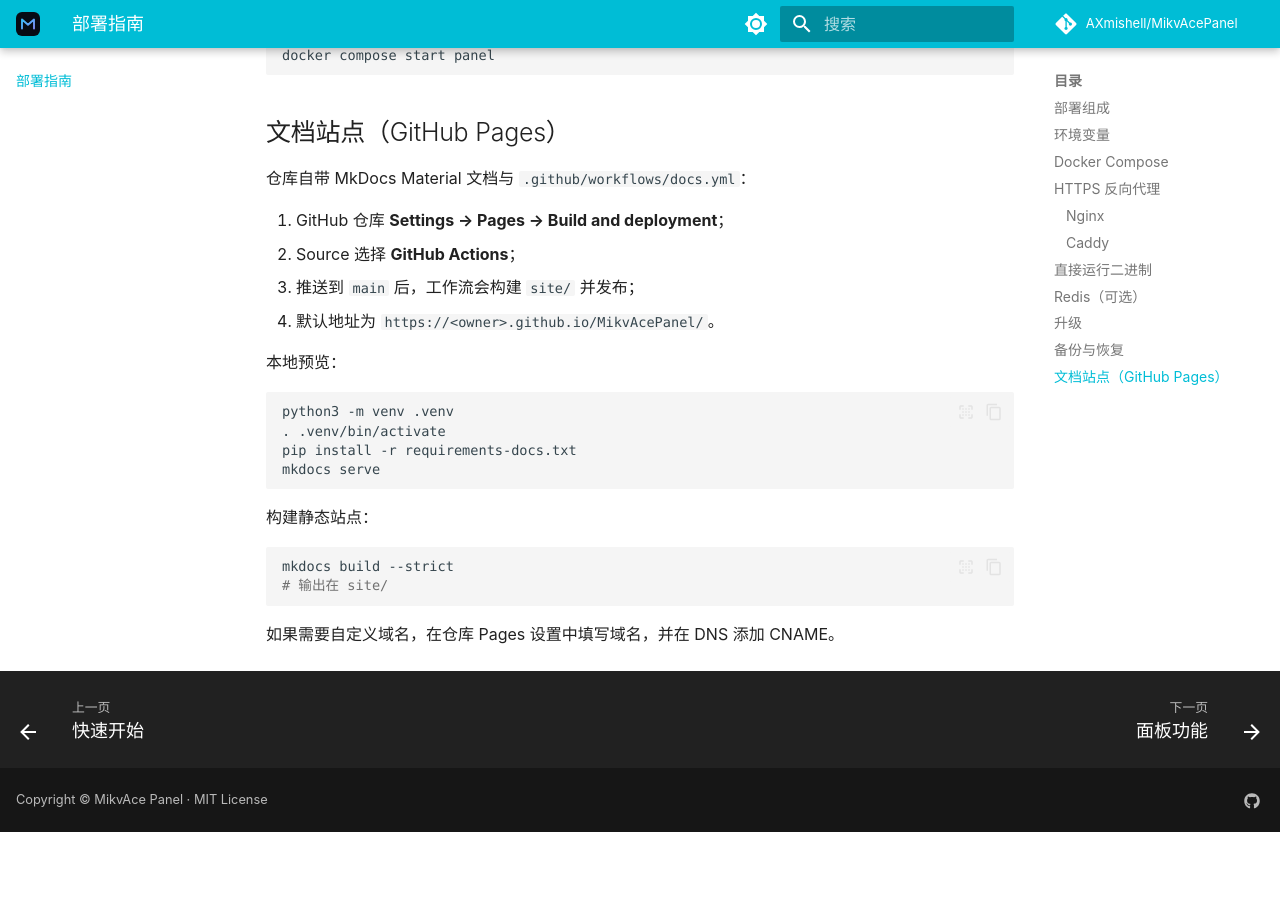
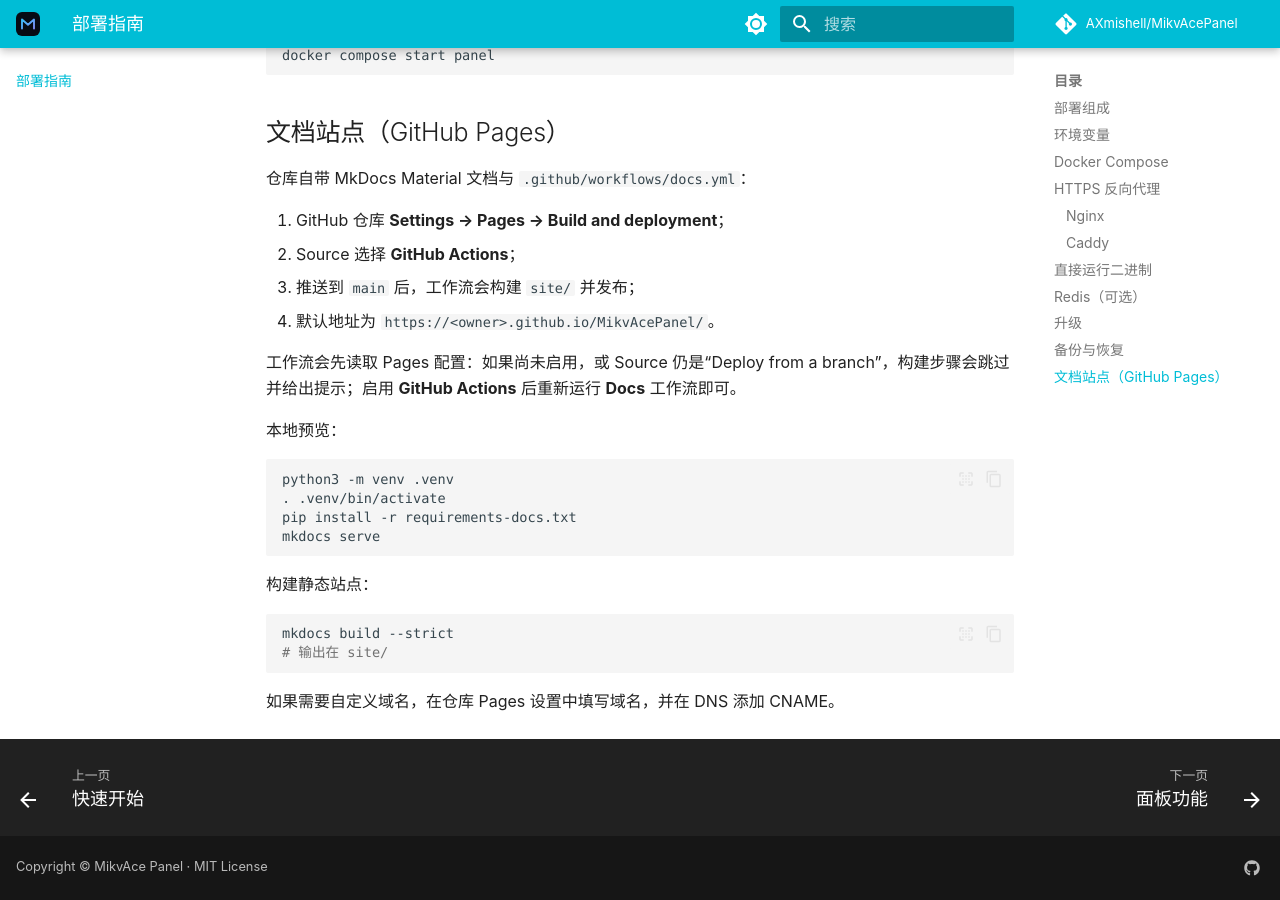
Before and after one commit to AXmishell/MikvAcePanel, an MkDocs documentation site: the page built from docs/deployment.md, in a window 1280 px wide and 900 px high, scrolled down 4960 px. Built offline with MkDocs 1.6.1 and Material for MkDocs 9.7.7, drawn with Linux system fonts in a browser that asks for light colours; comment, search, counter and statistics services are not loaded; before the commit the page ends 5792 px from its top, so only the background shows below that.

Commit message:
文档工作流在 Pages 未启用时优雅跳过
- 检测 Pages build_type，未启用或仍为分支部署时跳过构建并输出提示
- 启用 GitHub Actions 后重新运行 Docs 工作流即可发布

````diff
--- a/docs/deployment.md
+++ b/docs/deployment.md
@@ -227,6 +227,8 @@
 3. 推送到 `main` 后，工作流会构建 `site/` 并发布；
 4. 默认地址为 `https://<owner>.github.io/MikvAcePanel/`。
 
+工作流会先读取 Pages 配置：如果尚未启用，或 Source 仍是“Deploy from a branch”，构建步骤会跳过并给出提示；启用 **GitHub Actions** 后重新运行 **Docs** 工作流即可。
+
 本地预览：
 
 ```bash
````
Also changed, not shown: 1 other file.
